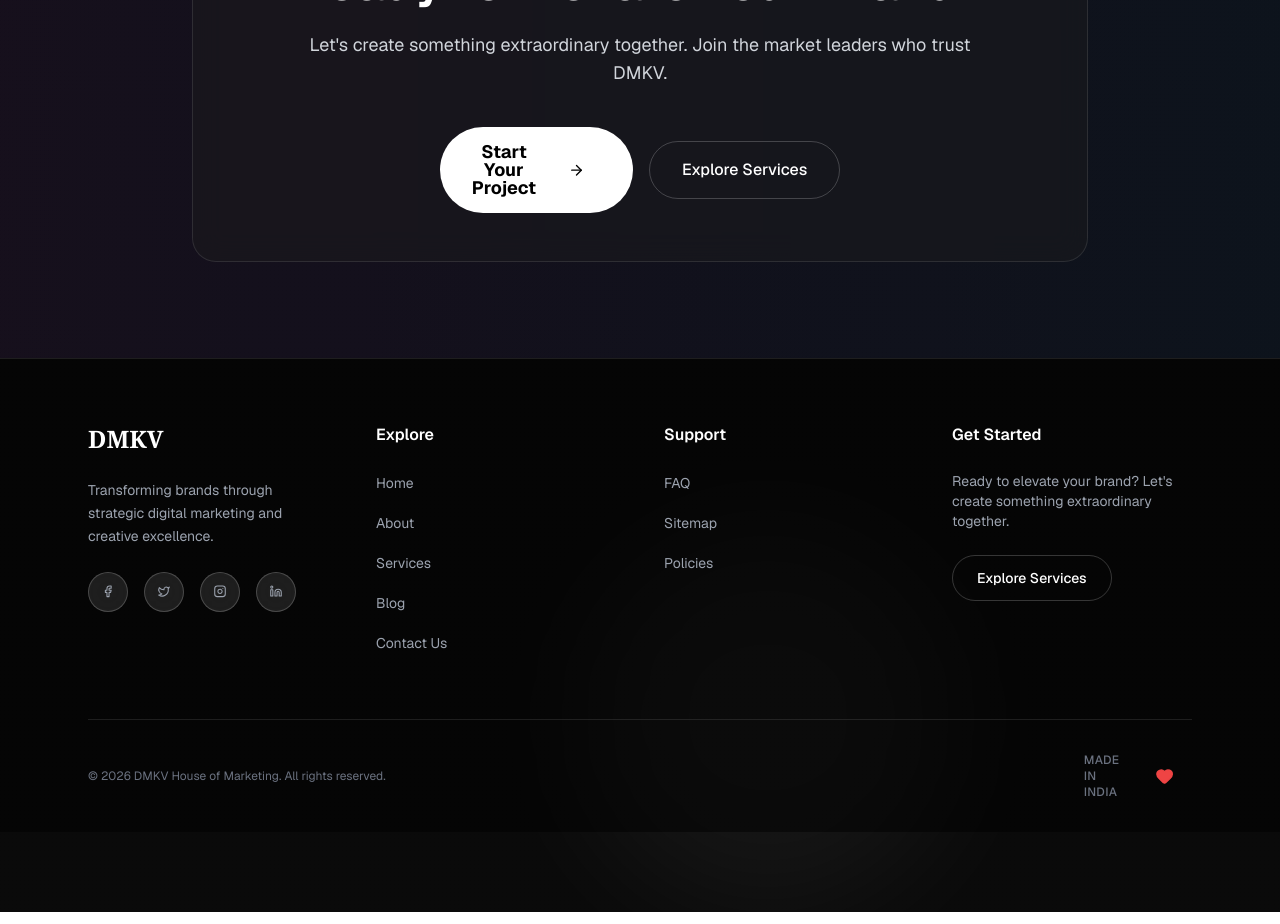
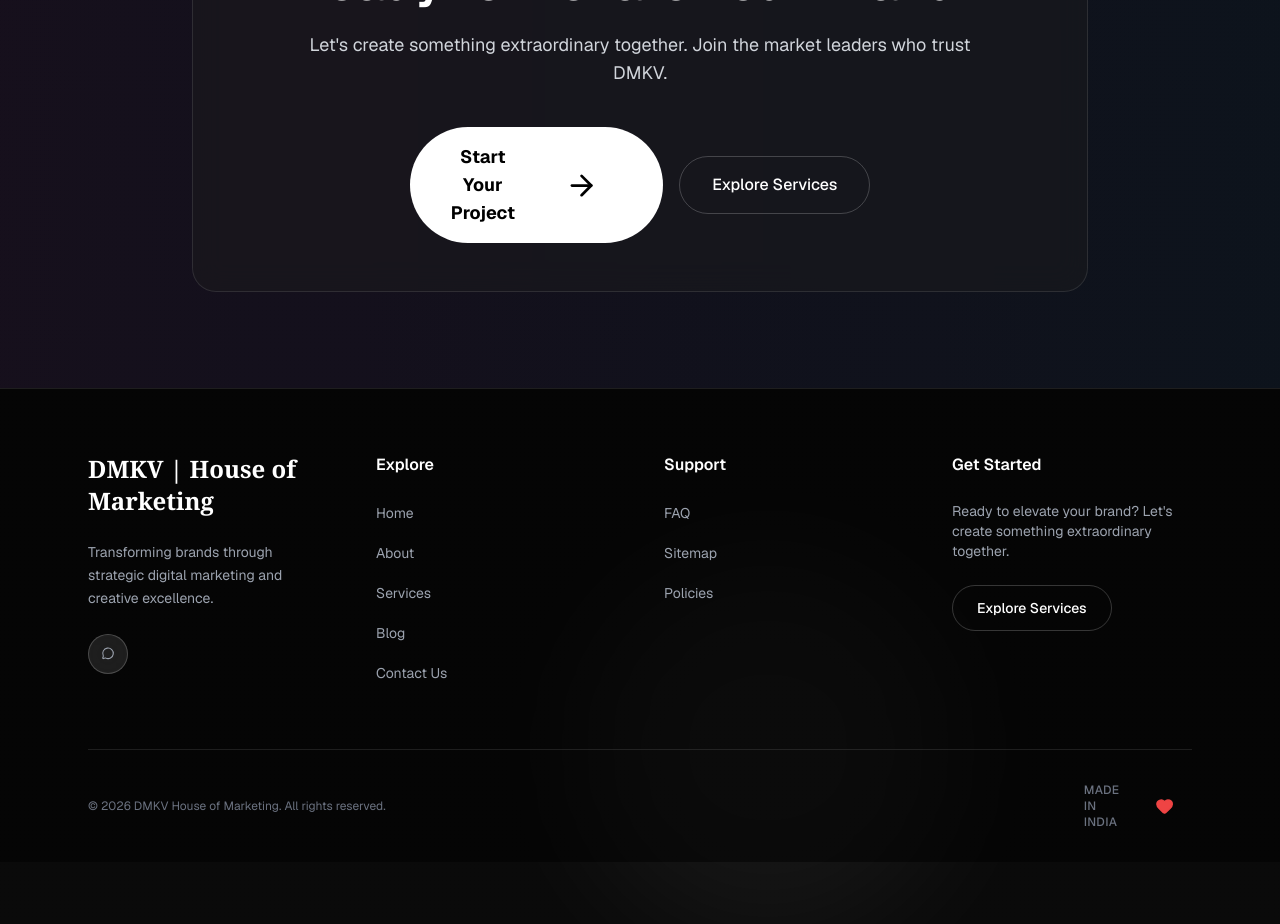
Before and after one commit to keertanvijaykumaroff-debug/DMKVHOM, a Next.js app: page / in a window 1280 px wide. Shown: the part 3720-4644 px from the top of the page. Built offline with nearby package versions, Linux system fonts and the light colour scheme.

Commit message:
feat: Update Footer with WhatsApp and revert CTA

```diff
--- a/components/cta-section.tsx
+++ b/components/cta-section.tsx
@@ -20,12 +20,9 @@ export function CTASection() {
                 <div className="flex flex-col sm:flex-row gap-4 justify-center items-center">
                     <Link
                         href="/contact"
-                        className="group px-8 py-4 bg-white text-black rounded-full font-bold text-lg hover:bg-gray-200 transition-colors flex items-center gap-4"
+                        className="group px-8 py-4 bg-white text-black rounded-full font-bold text-lg hover:bg-gray-200 transition-colors flex items-center gap-2"
                     >
-                        <div className="flex flex-col items-start leading-none">
-                            <span>Start Your</span>
-                            <span>Project</span>
-                        </div>
+                        Start Your Project
                         <ArrowRight className="group-hover:translate-x-1 transition-transform" />
                     </Link>
                     <Link
--- a/components/footer.tsx
+++ b/components/footer.tsx
@@ -1,7 +1,7 @@
 'use client'
 
 import Link from 'next/link'
-import { Facebook, Twitter, Instagram, Linkedin, Heart } from 'lucide-react'
+import { MessageCircle, Heart } from 'lucide-react'
 
 export function Footer() {
     const links = [
@@ -19,10 +19,7 @@ export function Footer() {
     ]
 
     const social = [
-        { icon: Facebook, href: '#' },
-        { icon: Twitter, href: '#' },
-        { icon: Instagram, href: '#' },
-        { icon: Linkedin, href: '#' },
+        { icon: MessageCircle, href: 'https://wa.me/919945037689' }, // Assuming a placeholder or user provided number, I'll use a generic link or asking user would be better, but for now I'll just put a placeholder href
     ]
 
     return (
@@ -32,7 +29,7 @@ export function Footer() {
                     {/* Brand Column */}
                     <div className="space-y-6">
                         <div className="flex items-center gap-2">
-                            <span className="text-2xl font-serif font-bold text-white">DMKV</span>
+                            <span className="text-2xl font-serif font-bold text-white">DMKV | House of Marketing</span>
                         </div>
                         <p className="text-gray-400 text-sm leading-relaxed">
                             Transforming brands through strategic digital marketing and creative excellence.
```
